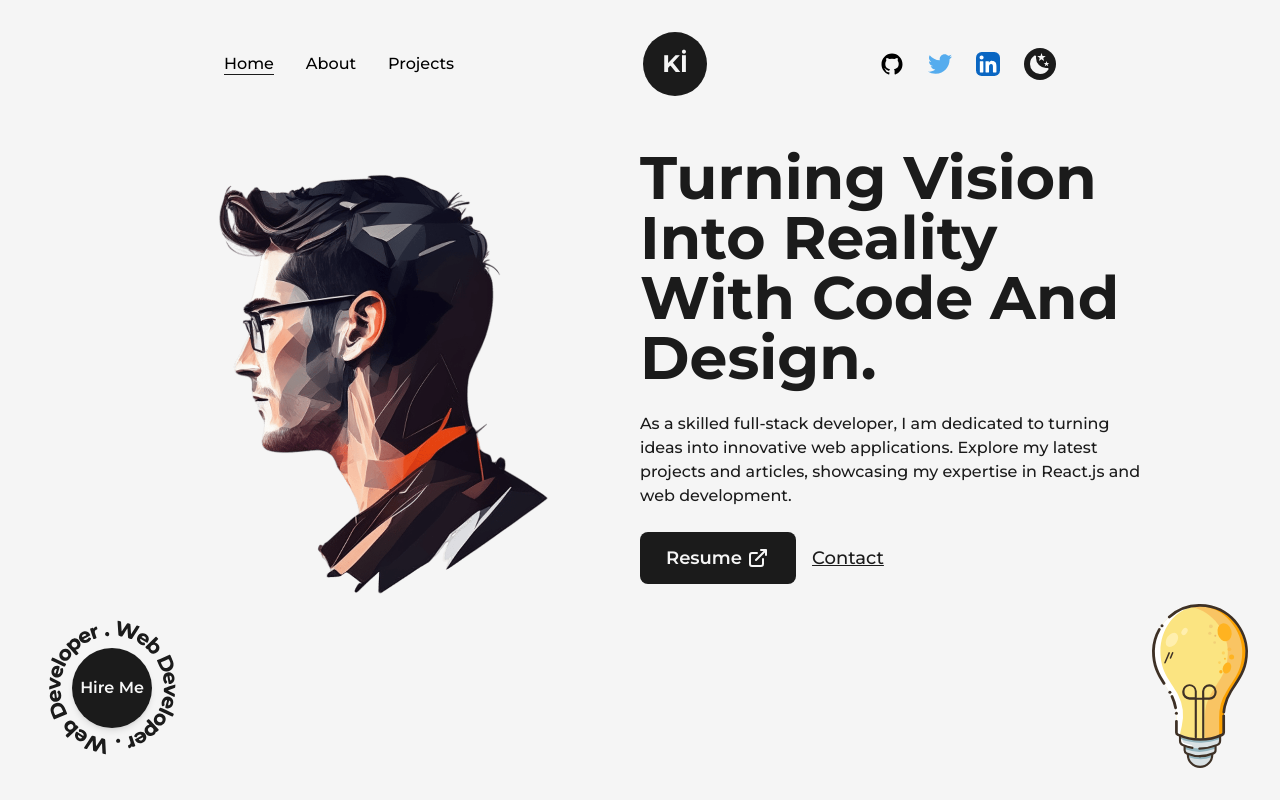
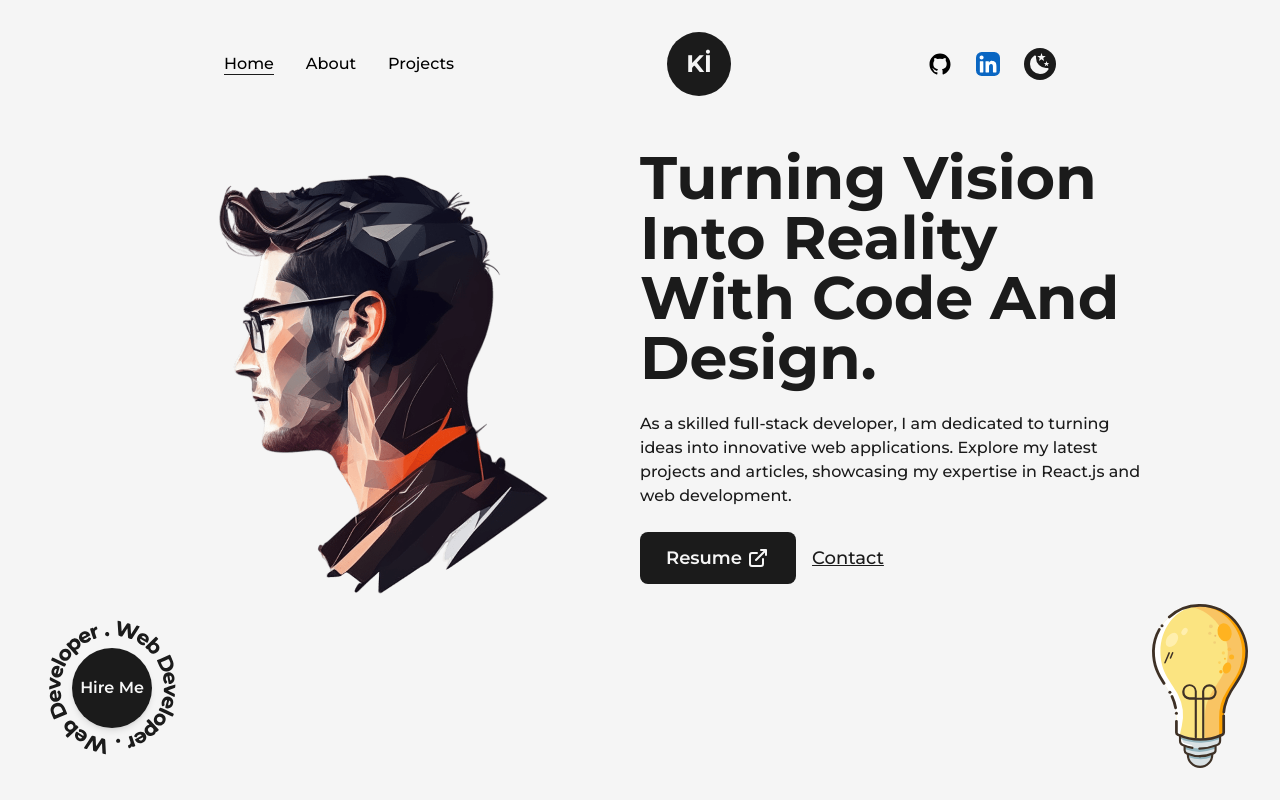
Before and after one commit to keremilhan/nextjs-portfolio, a Next.js app: page / in a window 1280 px wide. Shown: the top 800 px of the page. Built offline with nearby package versions, Linux system fonts and the light colour scheme.

Commit message:
twitter icon removed from navbar

```diff
--- a/components/Navbar.tsx
+++ b/components/Navbar.tsx
@@ -90,9 +90,9 @@ const Navbar = () => {
                     >
                         <GithubIcon className="dark:fill-light" />
                     </motion.a>
-                    <motion.a href="https://twitter.com" target="_blank" whileHover={{ y: -2 }} whileTap={{ scale: 0.9 }} className="w-6">
+                    {/* <motion.a href="https://twitter.com" target="_blank" whileHover={{ y: -2 }} whileTap={{ scale: 0.9 }} className="w-6">
                         <TwitterIcon />
-                    </motion.a>
+                    </motion.a> */}
                     <motion.a href="https://linkedin.com/in/keremilhan" target="_blank" whileHover={{ y: -2 }} whileTap={{ scale: 0.9 }} className="w-6">
                         <LinkedInIcon />
                     </motion.a>
@@ -114,13 +114,13 @@ const Navbar = () => {
                         <CustomMobileLink href="/about" title="About" className="" toggle={handleClick} />
                         <CustomMobileLink href="/projects" title="Projects" className="" toggle={handleClick} />
                     </nav>
-                    <nav className="flex items-center justify-center flex-wrap gap-6 sm:gap-3">
+                    <nav className="flex items-center justify-center flex-wrap gap-6 sm:gap-3 mt-5">
                         <motion.a href="https://github.com/keremilhan" target="_blank" whileHover={{ y: -2 }} whileTap={{ scale: 0.9 }} className="w-6">
                             <GithubIcon className="fill-light dark:fill-dark" />
                         </motion.a>
-                        <motion.a href="https://twitter.com" target="_blank" whileHover={{ y: -2 }} whileTap={{ scale: 0.9 }} className="w-6">
+                        {/* <motion.a href="https://twitter.com" target="_blank" whileHover={{ y: -2 }} whileTap={{ scale: 0.9 }} className="w-6">
                             <TwitterIcon />
-                        </motion.a>
+                        </motion.a> */}
                         <motion.a href="https://linkedin.com/in/keremilhan" target="_blank" whileHover={{ y: -2 }} whileTap={{ scale: 0.9 }} className="w-6">
                             <LinkedInIcon />
                         </motion.a>
```
